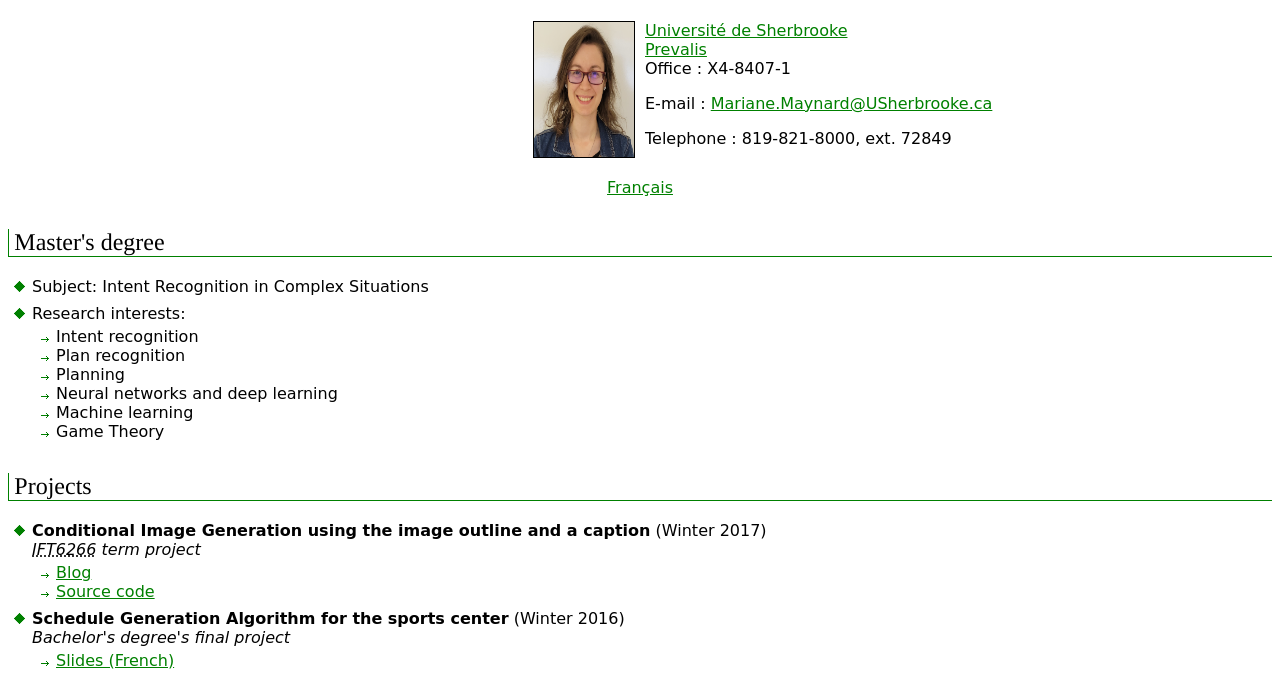
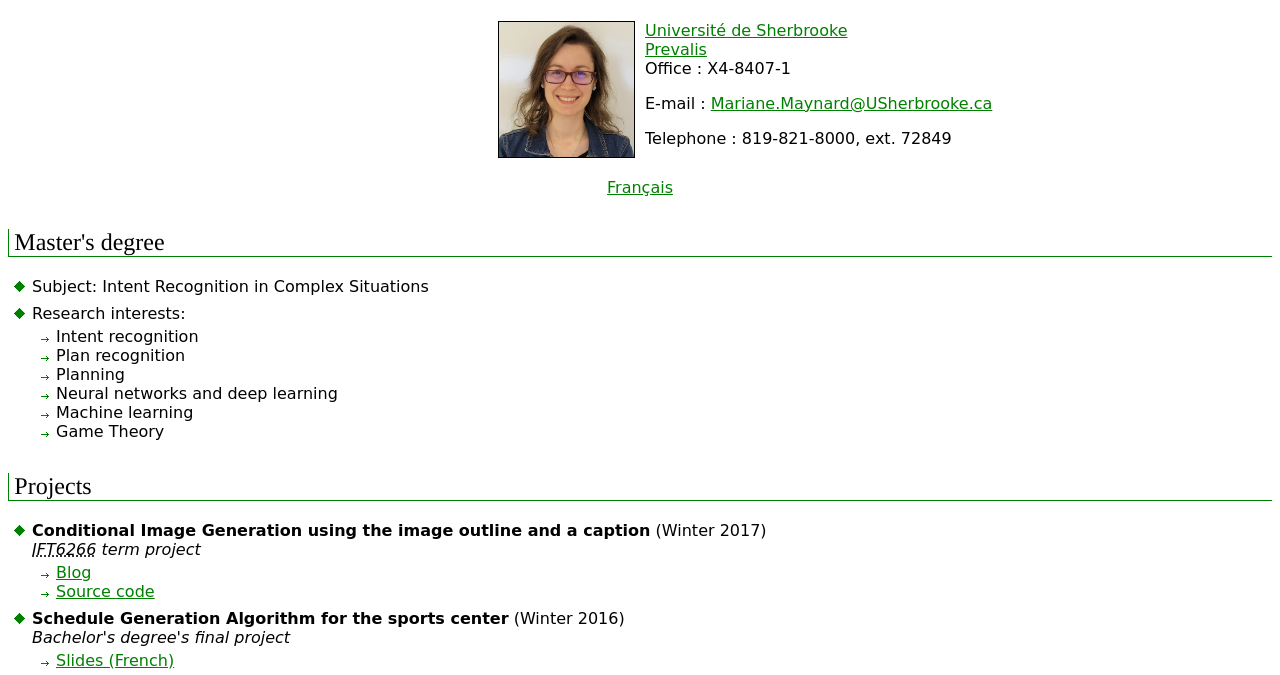
Before and after one commit to maym2104/maym2104.github.io, a plain HTML site: page index.en.html in a window 1280 px wide. Shown: the part 110-785 px from the top of the page. Drawn offline with Linux system fonts and the light colour scheme.

Commit message:
Fix picture size

```diff
--- a/index.en.html
+++ b/index.en.html
@@ -15,7 +15,7 @@
 
     <div>
       <div id="HeaderLeft">
-        <img height="135" width="100" alt="Photo" title="Photo" src="profil2021.jpg" />
+        <img height="135" width="135" alt="Photo" title="Photo" src="profil2021.jpg" />
       </div>
       <div id="HeaderRight">
         <p>
```
